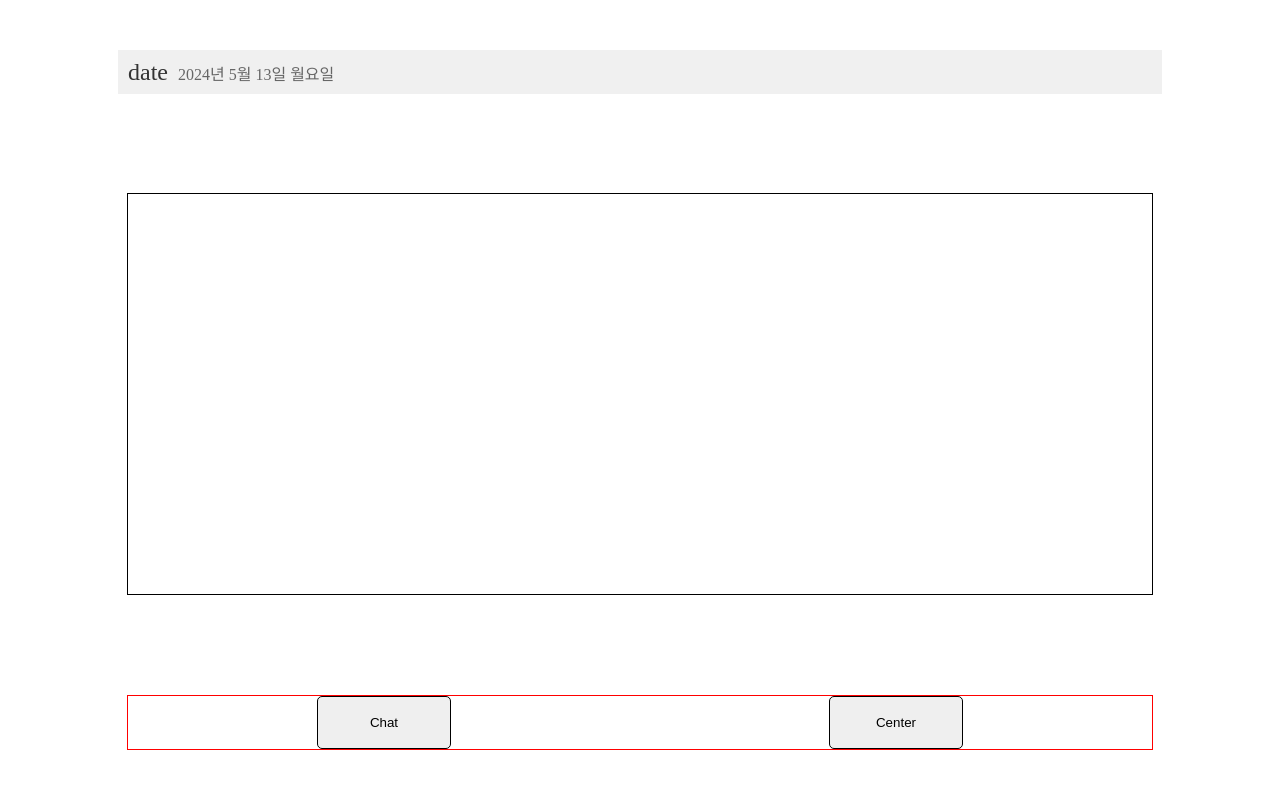
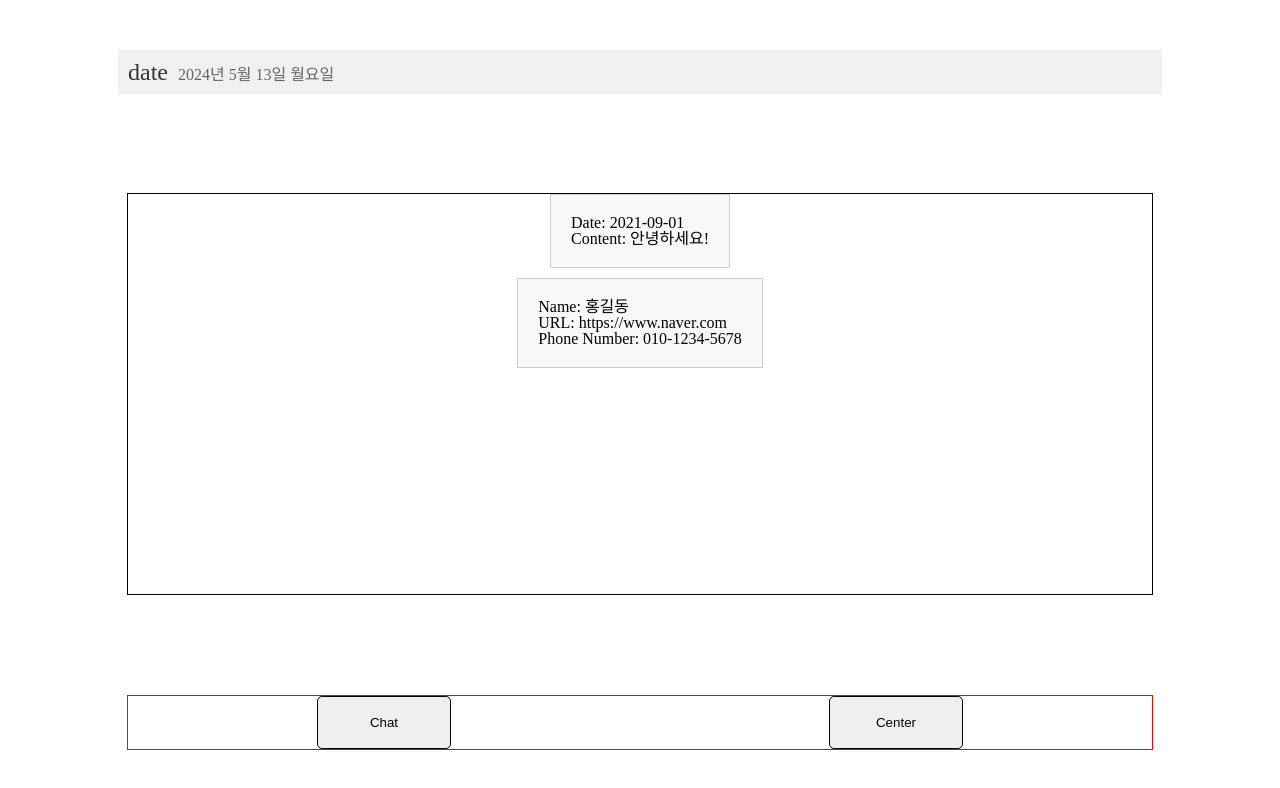
Before and after one commit to CWDll/Mearing, a React (Create React App) app: page / in a window 1280 px wide. Shown: the top 788 px of the page. Built offline with nearby package versions, Linux system fonts and the light colour scheme.

Commit message:
[Test] ContentBox 렌더링 테스트

```diff
--- a/src/pages/MainPage/MainPage.tsx
+++ b/src/pages/MainPage/MainPage.tsx
@@ -1,8 +1,10 @@
 import React from "react";
 import * as S from "./style"
 
+// 컴포넌트 가져오기
 import TitleBar from "../../components/TitleBar";
 import Button from "../../components/Button";
+import ContentBox from "../../components/ContentBox";
 
 const MainPage: React.FC = () => {
 
@@ -26,7 +28,10 @@ const MainPage: React.FC = () => {
     <S.MainContainer>
       <TitleBar title="date" date={dateInfo}/>
       {/* map 함수를 사용하여 더미데이터(저장한 채팅 내역)을 넣을 예정 */}
-      <S.SavedChatContainer></S.SavedChatContainer>
+      <S.SavedChatContainer>
+        <ContentBox date="2021-09-01" content="안녕하세요!"/>
+        <ContentBox name="홍길동" url="https://www.naver.com" phoneNumber="010-1234-5678"/>
+      </S.SavedChatContainer>
       <S.ButtonContainer>
         <Button onClick={handleClick} disabled={false} children="Chat"/>
         <Button onClick={handleClick} disabled={false} children="Center"/>
```
